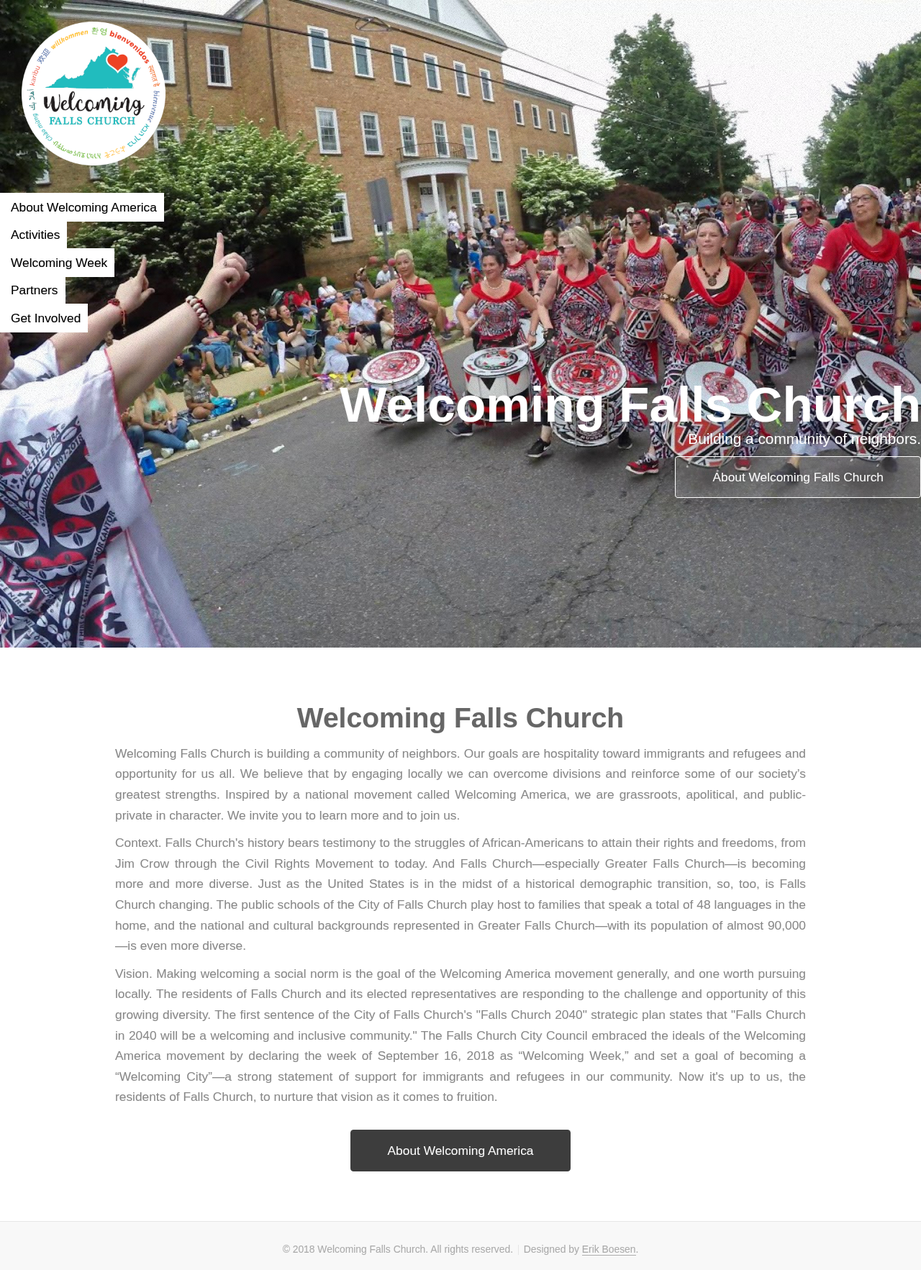
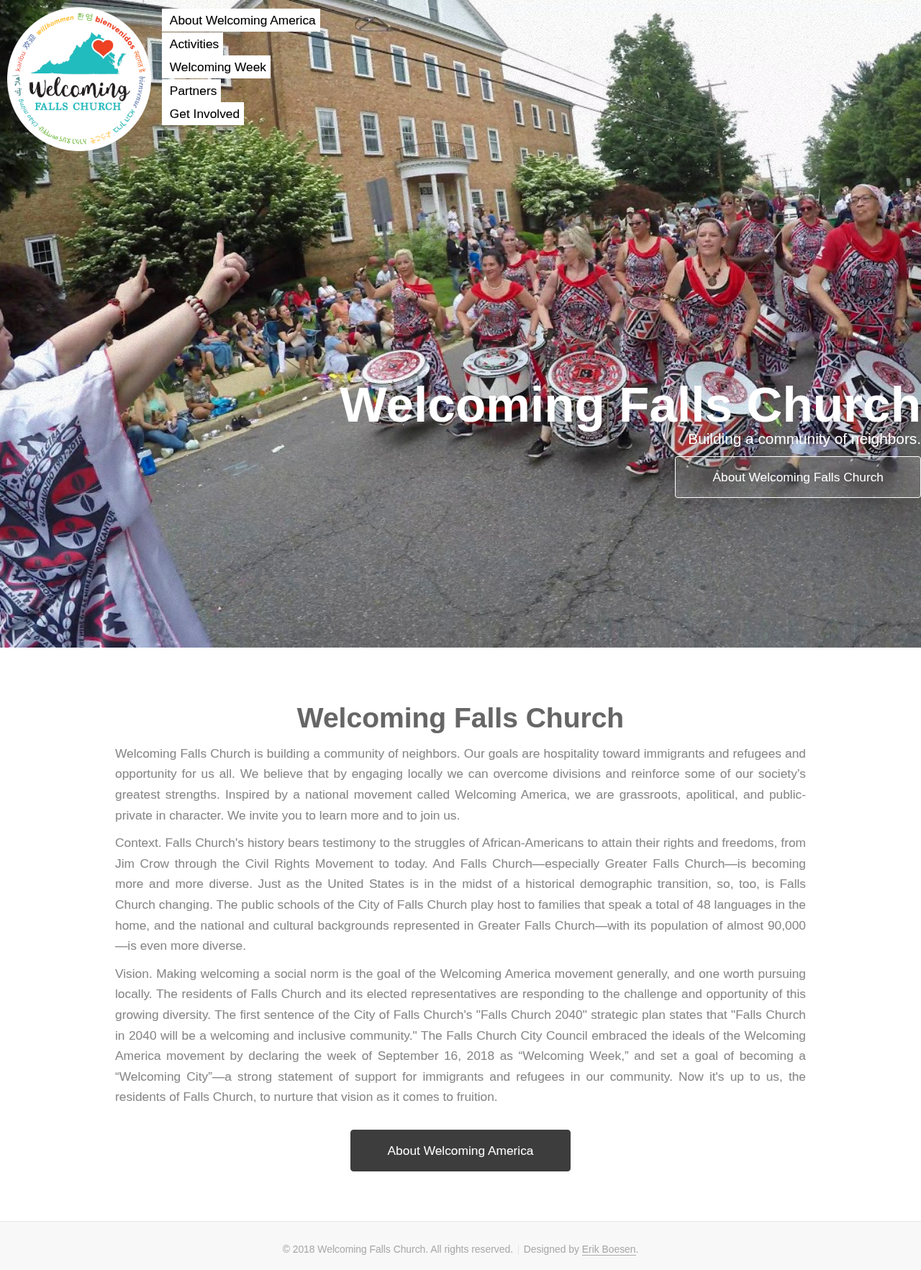
Before and after one commit to wfctest/wfctest, a Jekyll site: the page built from index.html, in a window 1280 px wide. Shown: the whole page at 72% size. Built offline with Jekyll 4.4.1, drawn with Linux system fonts in a browser that asks for light colours; some web fonts are replaced.

Commit message:
Display header inline

```diff
--- a/assets/css/main.css
+++ b/assets/css/main.css
@@ -2509,23 +2509,28 @@ nav {
     width: 100vw;
     z-index: 10;
 }
+nav img,
+nav ul {
+    display: inline-block;
+}
 nav img {
-    margin: 30px;
+    margin: 10px;
     width: 200px;
 }
 nav ul {
     padding: 0;
+    vertical-align: top;
+    margin-top: 10px;
     list-style-type: none;
 }
 nav li {
-    padding: 5px 0;
+    margin: 4px 0;
 }
 nav li a {
     left: 0;
     background: white;
     color: black;
-    margin: 10px 0;
-    padding: 10px;
+    padding: 6px;
     border: none;
     border-left: solid 5px transparent;
 }
```
